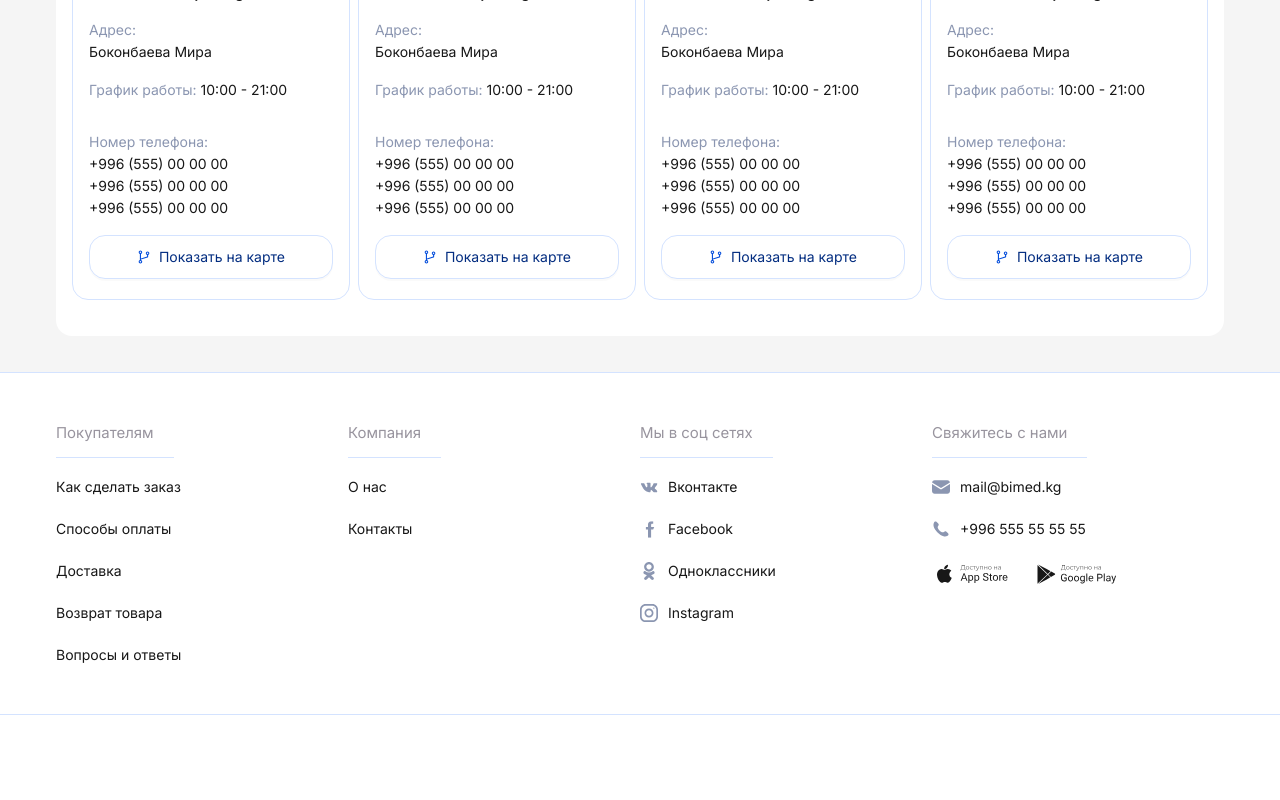
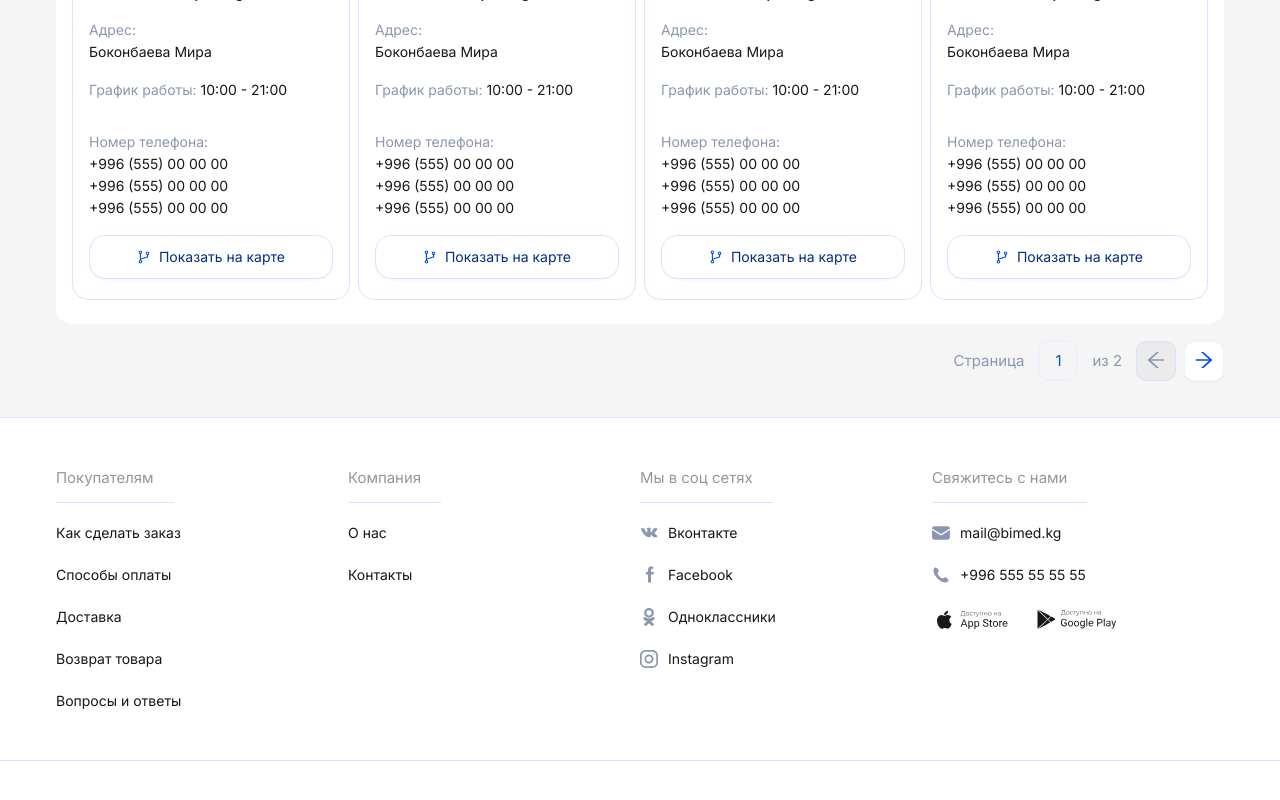
Before and after one commit to arnasir505/bimed, a React (Vite) app: page /branches in a window 1280 px wide. Shown: the part 2638-3438 px from the top of the page. Built offline with nearby package versions, Linux system fonts and the light colour scheme; what google-libphonenumber would draw is missing.

Commit message:
Add pagination to branches page

```diff
--- a/src/data/branches.ts
+++ b/src/data/branches.ts
@@ -181,4 +181,31 @@ export const branches: Branch[] = [
     isOpen: true,
     phoneNumbers: ['+996 (555) 00 00 00', '+996 (555) 00 00 00', '+996 (555) 00 00 00'],
   },
+  {
+    id: '321',
+    img: 'src/assets/images/branch.png',
+    title: 'Lorem ipsum dolor sit amet, consectetur adipiscing elit',
+    address: 'Боконбаева Мира',
+    workingHours: '10:00 - 21:00',
+    isOpen: false,
+    phoneNumbers: ['+996 (555) 00 00 00', '+996 (555) 00 00 00', '+996 (555) 00 00 00'],
+  },
+  {
+    id: '322',
+    img: 'src/assets/images/branch.png',
+    title: 'Lorem ipsum dolor sit amet, consectetur adipiscing elit',
+    address: 'Боконбаева Мира',
+    workingHours: '10:00 - 21:00',
+    isOpen: false,
+    phoneNumbers: ['+996 (555) 00 00 00', '+996 (555) 00 00 00', '+996 (555) 00 00 00'],
+  },
+  {
+    id: '323',
+    img: 'src/assets/images/branch.png',
+    title: 'Lorem ipsum dolor sit amet, consectetur adipiscing elit',
+    address: 'Боконбаева Мира',
+    workingHours: '10:00 - 21:00',
+    isOpen: false,
+    phoneNumbers: ['+996 (555) 00 00 00', '+996 (555) 00 00 00', '+996 (555) 00 00 00'],
+  },
 ];
--- a/src/pages/branches/ui/Branches.tsx
+++ b/src/pages/branches/ui/Branches.tsx
@@ -1,11 +1,42 @@
 import { Container, Layout } from 'shared/ui';
 import './style.css';
-import { Breadcrumb, Typography } from 'antd';
+import { Breadcrumb, Flex, Typography } from 'antd';
 import { Link } from 'react-router-dom';
 import { branches } from 'data/branches';
 import { BranchesCard } from 'widgets/branches-card';
+import { Branch } from 'types';
+import { useState, useEffect } from 'react';
+import { Pagination } from 'widgets/pagination';
 
 export const Branches = () => {
+  const [current, setCurrent] = useState(0);
+  const [branchesCopy] = useState([...branches]);
+  const itemsPerPage = 20;
+
+  const branchesChunks = branchesCopy.reduce((resultArray: Branch[][], item, index) => {
+    const chunkIndex = Math.floor(index / itemsPerPage);
+    if (!resultArray[chunkIndex]) {
+      resultArray[chunkIndex] = [];
+    }
+    resultArray[chunkIndex].push(item);
+    return resultArray;
+  }, [] as Branch[][]);
+
+  const navigateToPrevious = () => {
+    if (current >= 1) {
+      setCurrent((prev) => prev - 1);
+    }
+  };
+
+  const navigateToNext = () => {
+    if (current < branchesChunks.length - 1) {
+      setCurrent((prev) => prev + 1);
+    }
+  };
+
+  useEffect(() => {
+    window.scrollTo(0, 0);
+  }, [current]);
   return (
     <Layout>
       <main className='branches-main'>
@@ -21,11 +52,19 @@ export const Branches = () => {
               Филиалы
             </Typography.Title>
             <div className='branches__wrapper'>
-              {branches.map((item) => (
+              {branchesChunks[current].map((item) => (
                 <BranchesCard key={item.id} branch={item} />
               ))}
             </div>
           </div>
+          <Flex justify='end'>
+            <Pagination
+              currentPage={current + 1}
+              totalPages={branchesChunks.length}
+              onPrevClick={navigateToPrevious}
+              onNextClick={navigateToNext}
+            />
+          </Flex>
         </Container>
       </main>
     </Layout>
--- a/src/pages/branches/ui/style.css
+++ b/src/pages/branches/ui/style.css
@@ -8,8 +8,8 @@
   padding: 24px 16px;
   background-color: #fff;
   border-radius: 16px;
-  box-sizing: border-box;
   margin-top: 16px;
+  margin-bottom: 16px;
 }
 
 .branches__title {
@@ -24,5 +24,4 @@
   grid-column-gap: 8px;
   grid-row-gap: 12px;
   margin-top: 24px;
-  margin-bottom: 12px;
 }
```
